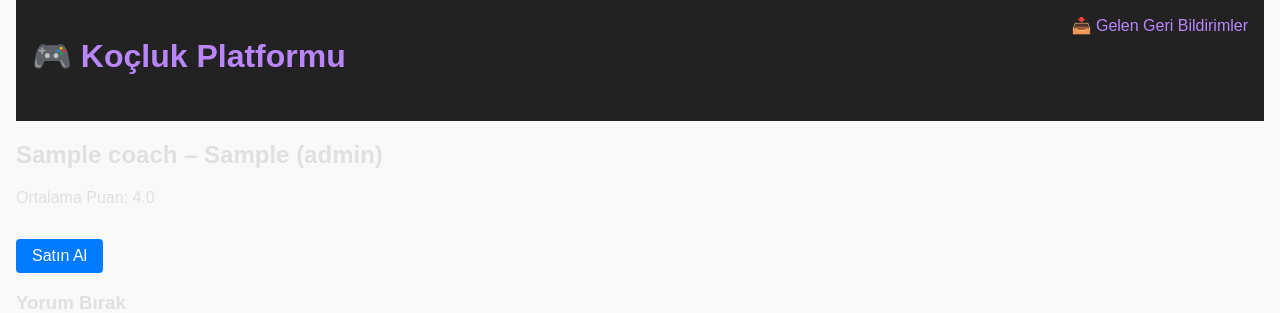
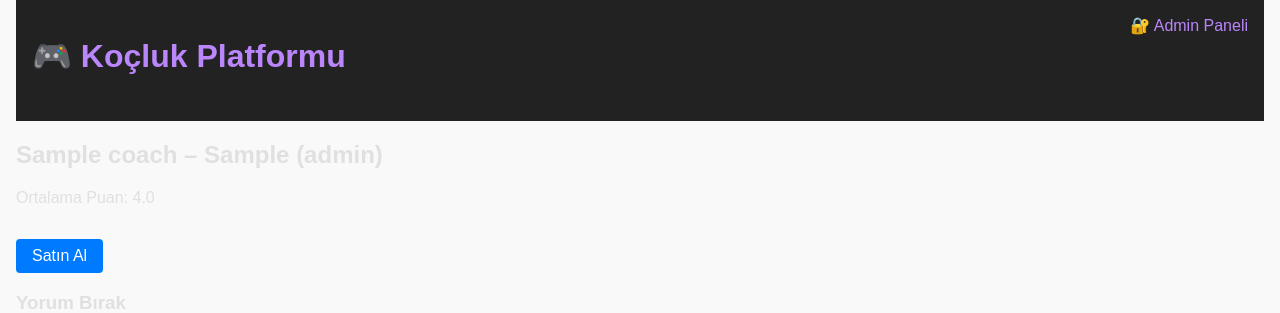
Before and after one commit to KeroRy1/OK-Oyun-Koclugu, a Flask app: page /coach/1 in a window 1280 px wide. Shown: the top 313 px of the page. Run offline with Flask 3, Linux system fonts and the light colour scheme; tables that the repository leaves empty hold one stand-in row (values such as "Sample post").

Commit message:
Update base.html

```diff
--- a/templates/base.html
+++ b/templates/base.html
@@ -10,7 +10,7 @@
     <header>
         <h1><a href="{{ url_for('index') }}">🎮 Koçluk Platformu</a></h1>
         <nav>
-            <a href="{{ url_for('feedbacks') }}">📥 Gelen Geri Bildirimler</a>
+            <a href="{{ url_for('admin_dashboard') }}">🔐 Admin Paneli</a>
         </nav>
     </header>
 
```
